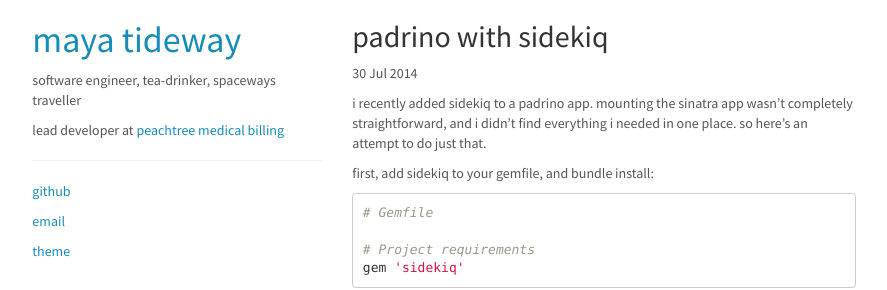
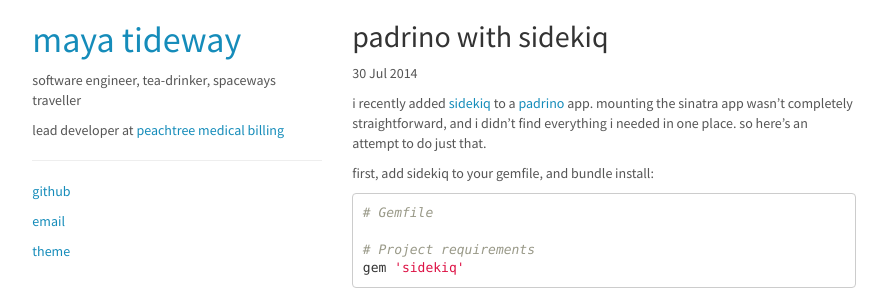
Before and after one commit to imtayadeway/imtayadeway.github.io, a Jekyll site: the page built from _posts/2014-07-04-padrino-with-sidekiq.md, in a window 1280 px wide. Shown: the top 290 px of the page, without its empty margins (196-1083 px from the left). Built offline with Jekyll 4.4.1, drawn with Linux system fonts in a browser that asks for light colours; Markdown is read by kramdown in place of the engine named in the settings; part of the change alters nothing that is shown.

```diff
--- a/_posts/2014-07-04-padrino-with-sidekiq.md
+++ b/_posts/2014-07-04-padrino-with-sidekiq.md
@@ -4,9 +4,11 @@ title: "padrino with sidekiq"
 date: 2014-07-30 14:30:00
 ---
 
-i recently added sidekiq to a padrino app. mounting the sinatra app
-wasn't completely straightforward, and i didn't find everything i
-needed in one place. so here's an attempt to do just that.
+i recently added [sidekiq](https://github.com/mperham/sidekiq) to a
+[padrino](https://github.com/padrino/padrino-framework) app. mounting
+the sinatra app wasn't completely straightforward, and i didn't find
+everything i needed in one place. so here's an attempt to do just
+that.
 
 first, add sidekiq to your gemfile, and bundle install:
 
```
